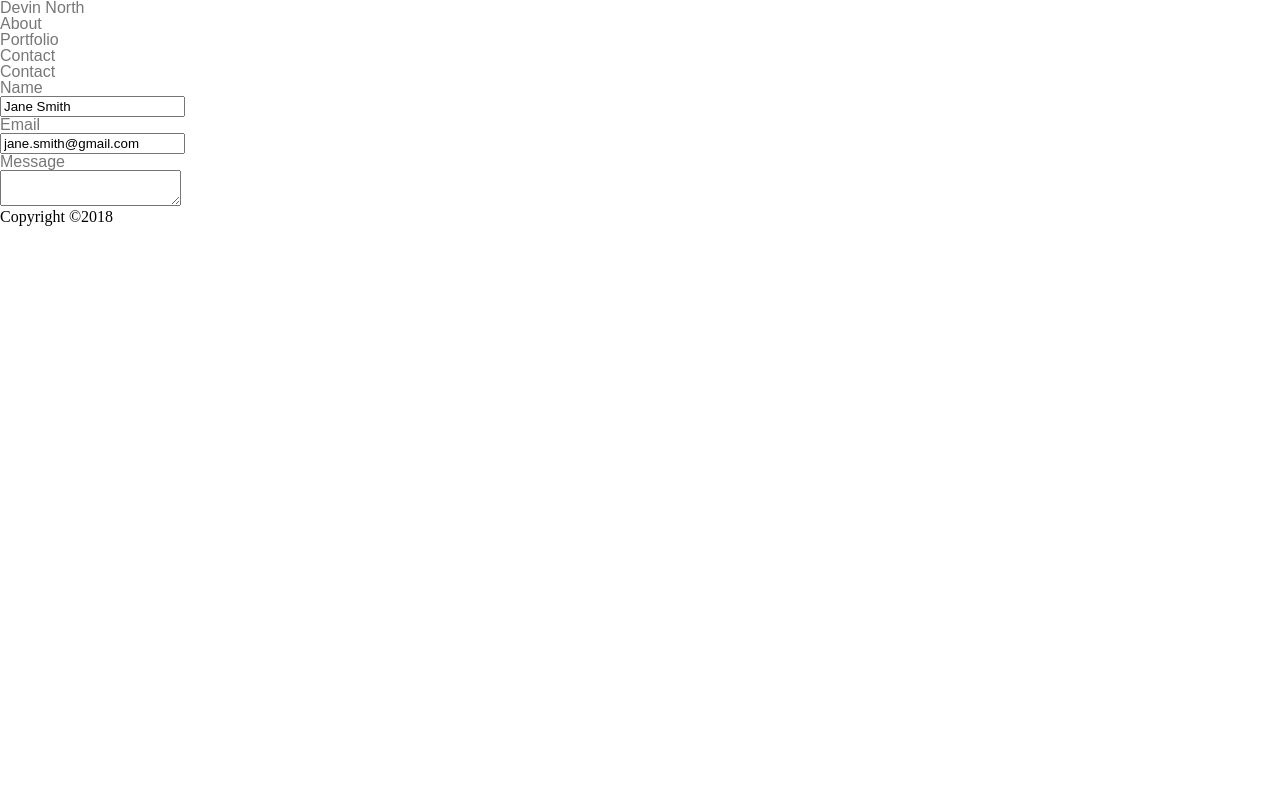
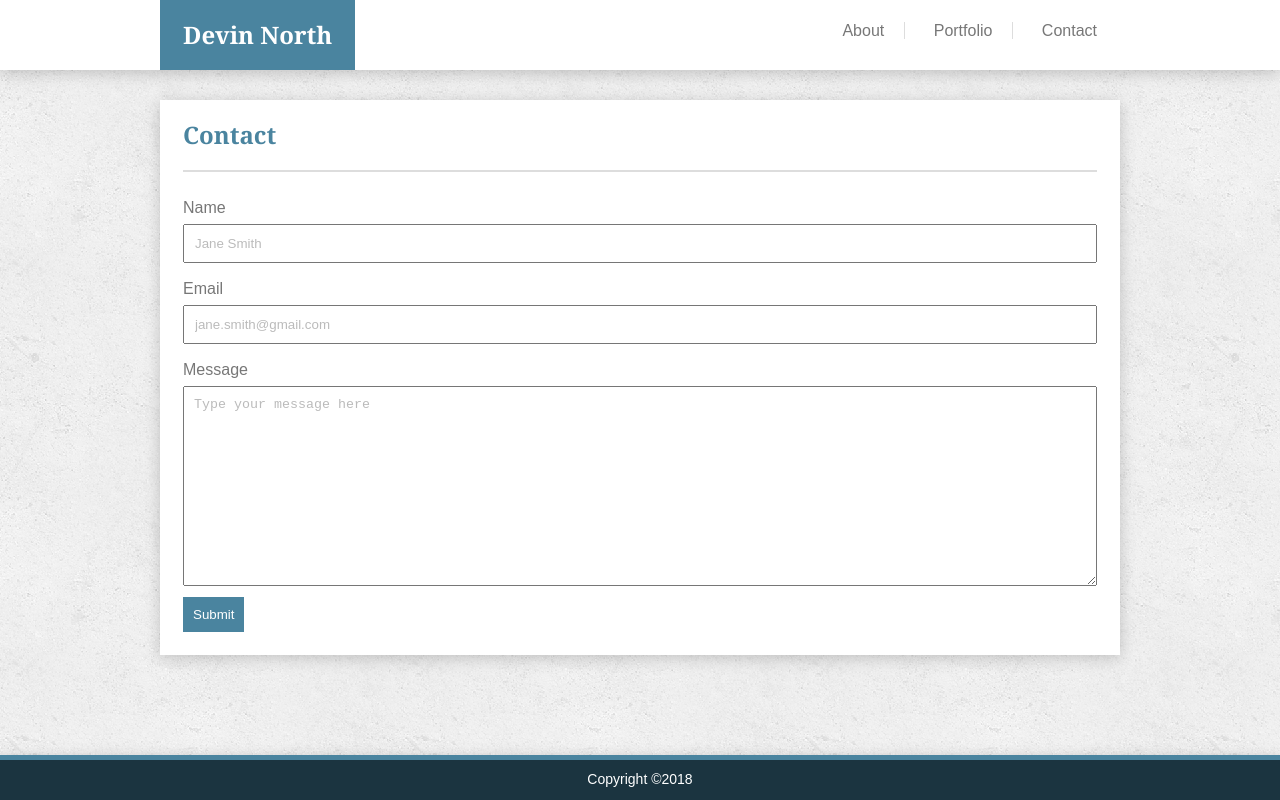
Before and after one commit to dvnnorth/Basic-Portfolio, a plain HTML site: page contact.html in a window 1280 px wide. Drawn offline with Linux system fonts and the light colour scheme.

Commit message:
Completed the majority of the styling, including the form styling, and the html. Need to finish Portfolio styling.

```diff
--- a/assets/css/reset.css
+++ b/assets/css/reset.css
@@ -19,10 +19,11 @@ time, mark, audio, video {
 	margin: 0;
 	padding: 0;
 	border: 0;
-	font-size: 100%;
-	font: inherit;
 	vertical-align: baseline;
 }
+
+
+
 /* HTML5 display-role reset for older browsers */
 article, aside, details, figcaption, figure,
 footer, header, hgroup, menu, nav, section {
--- a/assets/css/style.css
+++ b/assets/css/style.css
@@ -1,12 +1,18 @@
+/* Color scheme: https://color.adobe.com/Reduction-Design-color-theme-10678317/
+
+-- Replaced the sand color with white --
+
+#4a849f  #1b3440  #b4d6c6  #ffffff  #f2845c */
+
 * {
     box-sizing: border-box;
 }
 
 body {
-    width: 960px;
+    background-image: url('../images/concrete_seamless.png');
 }
 
-a, nav, div, section, p {
+a, nav, div, section, p, footer{
     font-family: Arial, 'Helvetica Neue', Helvetica, sans-serif;
     color: #777;
     text-decoration: none;
@@ -15,3 +21,127 @@ a, nav, div, section, p {
 a:hover {
     color: #f2845c;
 }
+
+header, #nameBox {
+    color: #4a849f;
+    font-family: Georgia, 'Times New Roman', Times, serif;
+    font-weight: bold;
+}
+
+p {
+    margin-top: 1.6em;
+    margin-bottom: 1.6em;
+}
+
+textarea {
+    height: 200px;
+}
+
+.formLabel {
+    display: block;
+    margin-top: 10px;
+}
+
+.formElement {
+    width: 100%;
+    padding: 10px;
+}
+
+.formElement::placeholder {
+    color: #bbb;
+}
+
+.submitButton {
+    background-color: #4a849f;
+    color: #fff;
+    padding: 10px;
+    border: 0px;
+}
+
+
+#navBarTop li {
+    display: inline;
+    padding-left: 24px;
+}
+
+#navBarTop {
+    width: 100%;
+    height: 70px;
+    background: #fff;
+    position: fixed;
+    top: 0px;
+    z-index: 2;
+    box-shadow: 0px 3px 15px rgba(0,0,0,0.2);
+}
+
+.clearFix::after{
+    content: "";
+    display: block;
+    clear: both;
+}
+
+#navBarContent {
+    width: 960px;
+    margin: auto;
+}
+
+#nameBox {
+    float: left;
+    padding: 23px;
+    background-color: #4a849f;
+    color: #fff;
+}
+
+#linksNav {
+    float: right;
+    padding: 23px;
+}
+
+#linksNav li:nth-of-type(-n+2) {
+    padding-right: 20px;
+    border-right: 1px solid #ddd;
+}
+
+#mainBody {
+    width: 960px;
+    margin: 100px auto;
+    position: relative;
+    background-color: #ffffff;
+    box-shadow: 0px 3px 15px rgba(0,0,0,0.2);
+    padding: 23px;
+}
+
+#pageHeader {
+    border-bottom: 2px solid #ddd;
+    padding-bottom: 23px;
+}
+
+#pageContent {
+    line-height: 2em;
+    overflow: auto;
+}
+
+#avatarImage {
+    border-radius: 50%;
+    float: left;
+    margin: 23px 23px 23px 0px;
+}
+
+#pageFooterBar {
+    background-color: #1b3440;
+    border-top: 5px #4a849f solid;
+    height: 45px;
+    position: fixed;
+    z-index: 2;
+    bottom: 0px;
+    width: 100%;
+    text-align: center;
+    color: white;
+    padding-top: 12px;
+    font-size: 14px;
+    box-shadow: 0px 3px 15px rgba(0,0,0,0.2);
+}
+
+#contactForm {
+    padding-top: 10px;
+}
--- a/contact.html
+++ b/contact.html
@@ -10,7 +10,10 @@
 <body>
 
     <!-- Nav bar at top of page-->
-    <nav id="navBarTop">
+    <nav id="navBarTop" class="clearFix">
+
+            <!-- Wrapper for navbar content -->
+            <div id="navBarContent">
 
                 <!-- Name box -->
                 <div id="nameBox">
@@ -23,6 +26,8 @@
                     <li><a href="portfolio.html">Portfolio</a></li>
                     <li><a href="contact.html">Contact</a></li>
                 </ul>
+
+            </div>
 
         </nav>
 
@@ -40,26 +45,28 @@
             <!-- Input Form -->
             <form id="contactForm">
 
-                <label>
+                <label class="formLabel">
 
                     Name <br>
-                    <input class="formElement" type="text" name="name" value="Jane Smith"><br>
+                    <input class="formElement" type="text" name="name" placeholder="Jane Smith"><br>
 
                 </label>
 
-                <label>
+                <label class="formLabel">
 
                     Email <br>
-                    <input class="formElement" type="text" name="email" value="jane.smith@gmail.com"><br>
+                    <input class="formElement" type="text" name="email" placeholder="jane.smith@gmail.com"><br>
 
                 </label>
 
-                <label>
+                <label class="formLabel">
 
                     Message <br>
-                    <textarea class="formElement" type="text" name="message"></textarea><br>
+                    <textarea class="formElement" type="text" name="message" placeholder="Type your message here"></textarea><br>
 
                 </label>
+
+                <input class="submitButton" type="submit" value="Submit" />
 
             </form>
 
```
Also changed, not shown: index.html (+14 -7 lines), portfolio.html (+6 -1 lines). Lines whose indentation alone changed are shown as unchanged.
